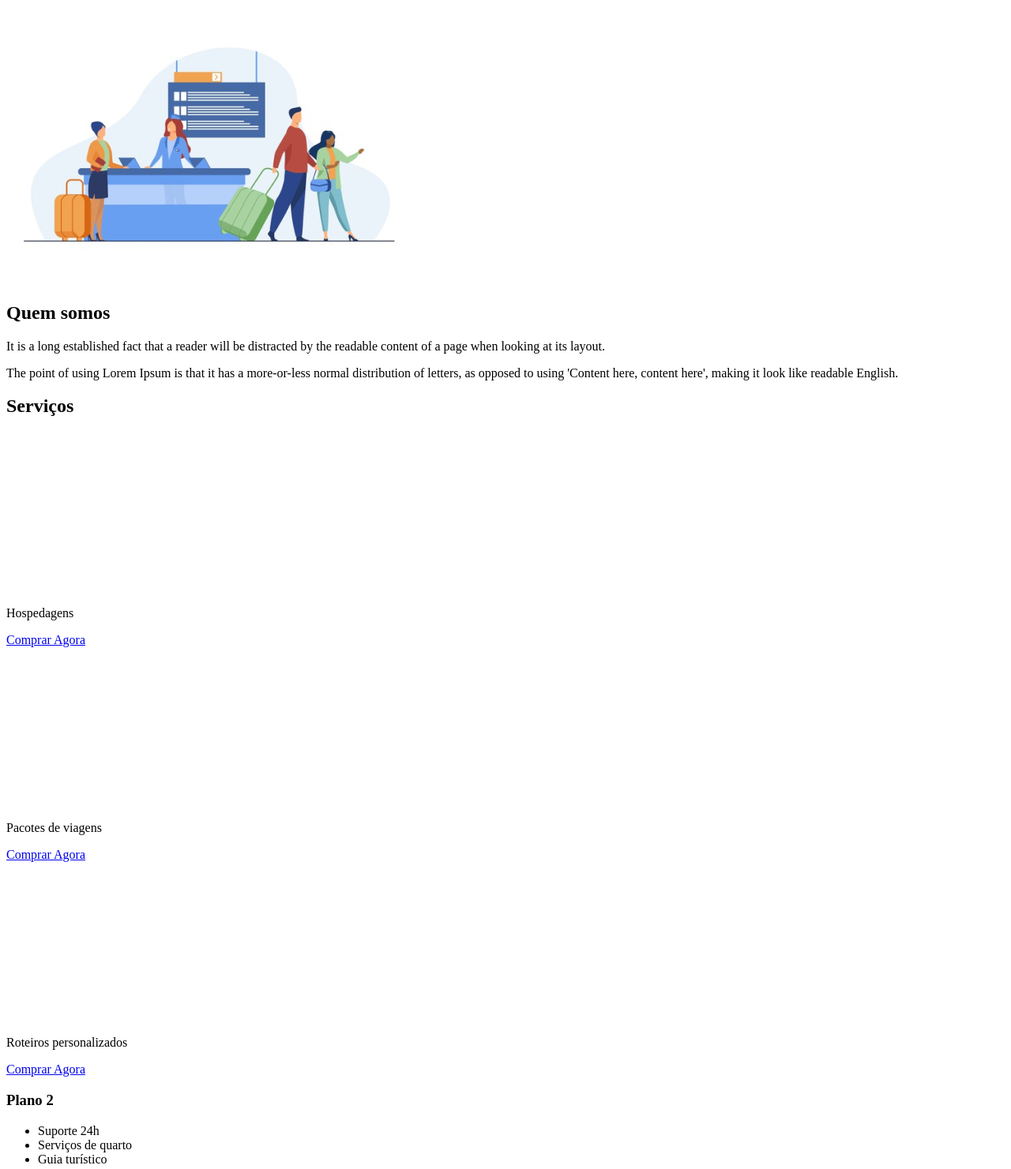
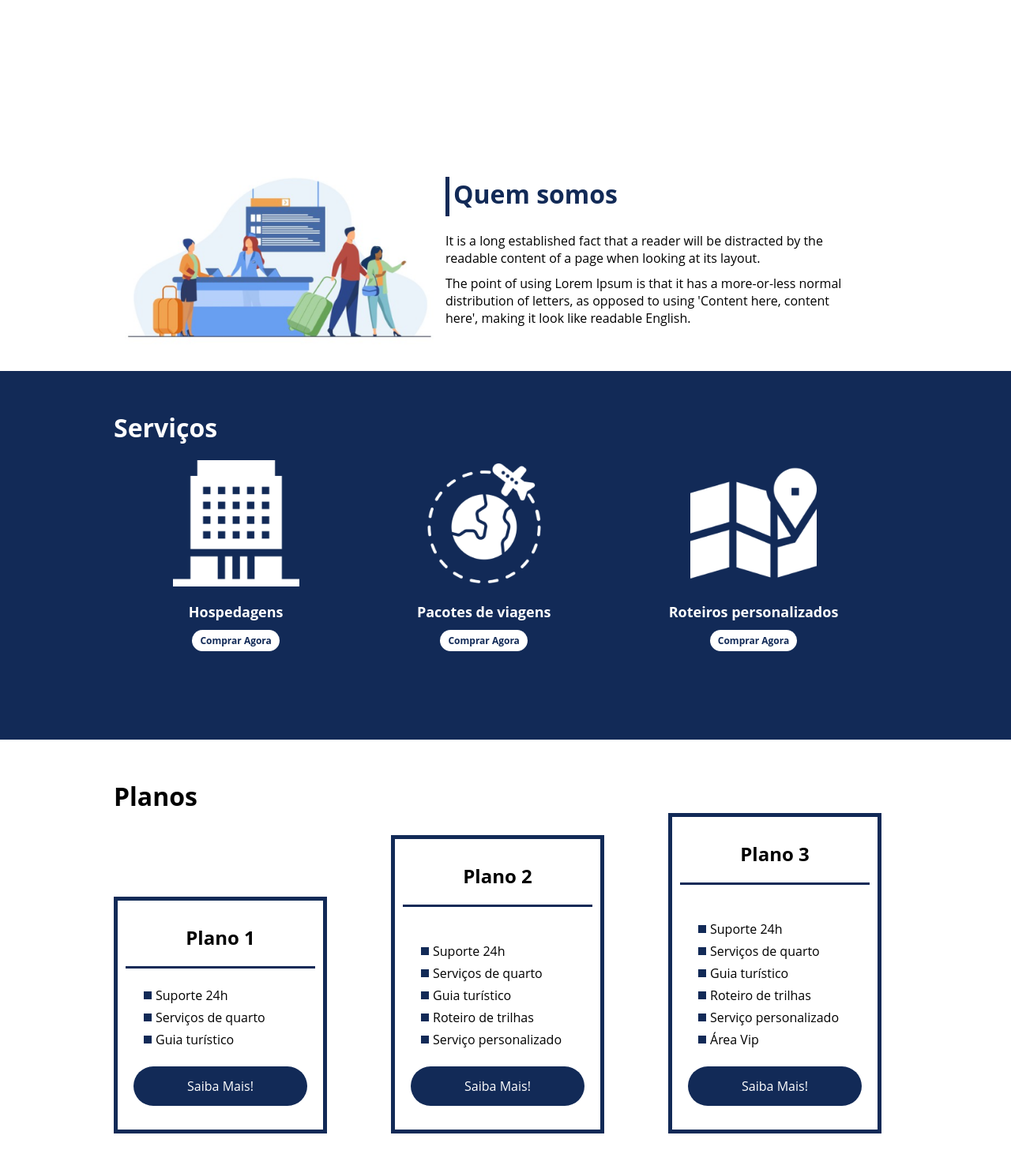
Before and after one commit to aristoteles88/dio_html_css_projeto, a plain HTML site: page flex-projeto/index.html in a window 1280 px wide. Shown: the part 721-2202 px from the top of the page at 79% size. Drawn offline with Linux system fonts and the light colour scheme.

Commit message:
Cópia da landing page do Instagram

```diff
--- a/flex-projeto/index.html
+++ b/flex-projeto/index.html
@@ -8,57 +8,59 @@
 </head>
 <body>
     <header>
-        <h1>FlexTurismos</h1>
-        <ul>
+        <div class="flex-container menu">
+            <div><h1>FlexTurismos</h1></div>
+            <ul class="list-items">
                 <li><a href="#quem-somos">Quem Somos</a></li>
                 <li><a href="#servicos">Serviços</a></li>
                 <li><a href="#planos">Planos</a></li>
             </ul>
+        </div>
     </header>
 
-    <div>
-        <div>
+    <div class="flex-container apresentacao">
+        <div class="texto-apresentacao">
             <h1>Flex <br>Turismos</h1>
             <p>O melhor serviço para você!</p>
-            <a href="">Saiba Mais!</a>
+            <a href="" class="btn">Saiba Mais!</a>
         </div>
 
-        <div>
+        <div class="imagem-apresentacao">
             <div><img src="./images/0-main.png" alt="banner de apresentação"></div>
         </div>
     </div>
 
-    <div>
-        <div>
-            <img src="./images/1-quem-somos.png" alt="balcão de atendimento">
-        </div>
-
+    <div class="flex-container" id="quem-somos">
         <div>
             <h2>Quem somos</h2>
             <p>It is a long established fact that a reader will be distracted by the readable content of a page when looking at its layout. </p>
             <p>The point of using Lorem Ipsum is that it has a more-or-less normal distribution of letters, as opposed to using 'Content here, content here', making it look like readable English.</p>
         </div>
+        <div>
+            <img src="./images/1-quem-somos.png" alt="balcão de atendimento">
+        </div>
     </div>
 
-    <div>
+    <div class="container-externo">
+        <div class="flex-container" id="servicos">
             <div>
                 <h2>Serviços</h2>
             </div>
 
-        <div>
-            <div>
+            <div class="list-servicos">
+                <div class="item-servico">
                     <div><img src="./images/icon-2.png" alt="hospedagens"></div>
                     <p>Hospedagens</p>
                     <a href="#">Comprar Agora</a>
                 </div>
 
-            <div>
+                <div class="item-servico">
                    <div><img src="./images/icon-1.png" alt="pacote de viagens"></div>
                    <p>Pacotes de viagens</p>
                    <a href="#">Comprar Agora</a>
                 </div>
 
-            <div>
+                <div class="item-servico">
                     <div><img src="./images/icon-3.png" alt="roteiros personalizados"></div>
                     <p>Roteiros personalizados</p>
                     <a href="#">Comprar Agora</a>
@@ -66,21 +68,26 @@
 
             </div>
         </div>
+    </div>
 
-    <div>
+    <div class="flex-container" id="planos">
 
-        <div>
-            <h3>Plano 2</h3>
+        <div><h2>Planos</h2></div>
+
+        <div class="list-planos">
+            <div class="item-plano">
+                <h3>Plano 1</h3>
                 <ul>
                     <li>Suporte 24h</li>
                     <li>Serviços de quarto</li>
                     <li>Guia turístico</li>
                 </ul>
-            <a href="#">Saiba Mais!</a>
+                <a href="#" class="btn">Saiba Mais!</a>
             </div>
 
-        <div>
+            <div class="item-plano">
                 <h3>Plano 2</h3>
+                <br>
                 <ul>
                     <li>Suporte 24h</li>
                     <li>Serviços de quarto</li>
@@ -88,11 +95,12 @@
                     <li>Roteiro de trilhas</li>
                     <li>Serviço personalizado</li>
                 </ul>
-            <a href="#">Saiba Mais!</a>
+                <a href="#" class="btn">Saiba Mais!</a>
             </div>
 
-        <div>
+            <div class="item-plano">
                 <h3>Plano 3</h3>
+                <br>
                 <ul>
                     <li>Suporte 24h</li>
                     <li>Serviços de quarto</li>
@@ -101,13 +109,16 @@
                     <li>Serviço personalizado</li>
                     <li>Área Vip</li>
                 </ul>
-            <a href="#">Saiba Mais!</a>
+                <a href="#" class="btn">Saiba Mais!</a>
+            </div>
         </div>
     </div>
 
     <footer>
+        <div class="flex-container footer">
             <p>&copy; 2021 CSS Flexbox</p>
-        <p>Desenvolvido por: Seu nome aqui dev</p>
+            <p>Desenvolvido por: Aristoteles Junior</p>
+        </div>
     </footer>
 </body>
 </html>
--- a/flex-projeto/style.css
+++ b/flex-projeto/style.css
@@ -0,0 +1,299 @@
+*{
+    margin: 0;
+    padding: 0;
+    font-family: 'Open Sans', sans-serif;
+}
+
+ul{
+    list-style: none;
+    margin: 0;
+    padding: 0;
+}
+
+ul li a{
+    text-decoration: none;
+}
+
+div img{
+    display: block;
+    width: 100%;
+}
+
+.flex-container{
+    display: flex;
+    max-width: 992px;
+    margin: auto;
+    width: 100%;
+    min-width: 320px;
+}
+
+header{
+    background-color: #122A57;
+    height: 100px;
+    display: flex;
+    align-items: center;
+    color: #fff;
+}
+
+header .list-items{
+    display: flex;
+    width: 100%;
+    max-width: 260px;
+    justify-content: space-between;
+    align-items: center;
+}
+
+.list-items li a{
+    color: #fff;
+}
+
+header .menu{
+    justify-content: space-between;
+}
+
+.apresentacao{
+    height: 100vh;
+    align-items: center;
+    justify-content: space-between;
+}
+
+.apresentacao .texto-apresentacao{
+    min-height: 200px;
+    width: 100%;
+}
+
+.texto-apresentacao h1{
+    color: #122A57;
+    font-size: 48px;
+    margin-bottom: 10px;
+}
+
+.btn{
+    background-color: #122A57;
+    color: #fff;
+    text-align: center;
+    border-radius: 30px;
+    width: 220px;
+    display: block;
+    text-decoration: none;
+    height: 50px;
+    line-height: 50px;
+    margin-top: 10px;
+    margin-bottom: 10px;
+}
+
+#quem-somos{
+    flex-direction: row-reverse;
+    align-items: center;
+    justify-content: space-between;
+}
+
+#quem-somos h2{
+    font-size: 32px;
+    color: #122A57;
+    display: flex;
+    margin-bottom: 20px;
+}
+
+#quem-somos h2::before{
+    content: "";
+    height: 50px;
+    width: 5px;
+    margin-right: 5px;
+    background-color: #122A57;
+    position: relative;
+}
+
+
+#quem-somos p{
+    margin-bottom: 10px;
+    width: 90%;
+}
+
+#quem-somos img{
+    min-width: 420px;
+}
+
+.container-externo{
+    background-color: #122A57;
+    width: 100%;
+}
+
+#servicos{
+    flex-direction: column;
+    padding-top: 50px;
+    padding-bottom: 100px;
+}
+
+#servicos h2{
+    color: #fff;
+    font-size: 32px;
+    margin-bottom: 20px;
+}
+
+.list-servicos{
+    display: flex;
+    justify-content: space-around;
+    align-items: center;
+}
+
+.list-servicos .item-servico{
+    text-align: center;
+}
+
+.item-servico a{
+    width: 220px;
+    background-color: #fff;
+    border-radius: 30px;
+    height: 50px;
+    text-align: center;
+    margin-top: 20px;
+    line-height: 50px;
+    padding: 5px 10px;
+    color: #122A57;
+    font-size: 12px;
+    text-decoration: none;
+    font-weight: 700;
+}
+
+.item-servico p{
+    font-weight: 700;
+    font-size: 18px;
+    color: #fff;
+    margin-top: 20px;
+}
+
+.item-servico img{
+    max-width: 160px;
+    width: 100%;
+    margin: auto;
+}
+
+#planos{
+    flex-direction: column;
+    min-height: 100vh;
+    padding: 50px;
+}
+
+#planos h2{
+    font-size: 32px;
+}
+
+.list-planos{
+    display: flex;
+    align-items: flex-end;
+    justify-content: space-between;
+}
+
+.item-plano{
+    flex: 1;
+    border: 5px solid #122A57;
+    margin-right: 20px;
+    padding: 10px;
+    max-width: 240px;
+}
+
+.item-plano .btn{
+    margin: auto;
+    margin-bottom: 20px;
+}
+
+.item-plano h3{
+    font-size: 24px;
+    display: flex;
+    flex-direction: column;
+    text-align: center;
+    margin-top: 20px;
+}
+
+.item-plano h3::after{
+    content: "";
+    height: 3px;
+    width: 100%;
+    background-color: #122A57;
+    margin-top: 20px;
+    margin-bottom: 10px;
+}
+
+.item-plano ul{
+    padding: 10px 20px;
+    display: flex;
+    flex-direction: column;
+    margin-bottom: 10px;
+}
+
+.item-plano ul li{
+    display: flex;
+    flex-wrap: nowrap;
+    align-items: center;
+    padding: 3px;
+}
+
+.item-plano ul li::before{
+    content: "";
+    width: 10px;
+    height: 10px;
+    background-color: #122A57;
+    margin-right: 5px;
+}
+
+footer{
+    background-color: #122A57;
+    height: 70px;
+    display: flex;
+    align-items: center;
+}
+
+footer .footer{
+    justify-content: space-between;
+    color: #fff;
+}
+
+/* mobile */
+@media(max-width: 992px){
+    .flex-container{
+        flex-direction: column;
+    }
+
+    .apresentacao{
+        flex-direction: column-reverse;
+        height: 100%;
+    }
+
+    .apresentacao .texto-apresentacao{
+        width: 100%;
+    }
+
+    #quem-somos{
+        flex-direction: column-reverse;
+    }
+
+    #quem-somos img{
+        min-width: 320px;
+        margin: auto;
+    }
+
+    .list-servicos{
+        flex-direction: column;
+    }
+
+    .item-servico{
+        margin-bottom: 30px;
+    }
+
+    .item-servico img{
+        width: 50%;
+        margin: auto;
+    }
+
+    .list-planos{
+        max-width: 70%;
+        flex-direction: column;
+        align-items: flex-start;
+    }
+
+    .list-planos .item-plano{
+        margin: auto;
+        margin-bottom: 20px;
+    }
+}
```
Also changed, not shown: 1 other file. Lines whose indentation alone changed are shown as unchanged.
